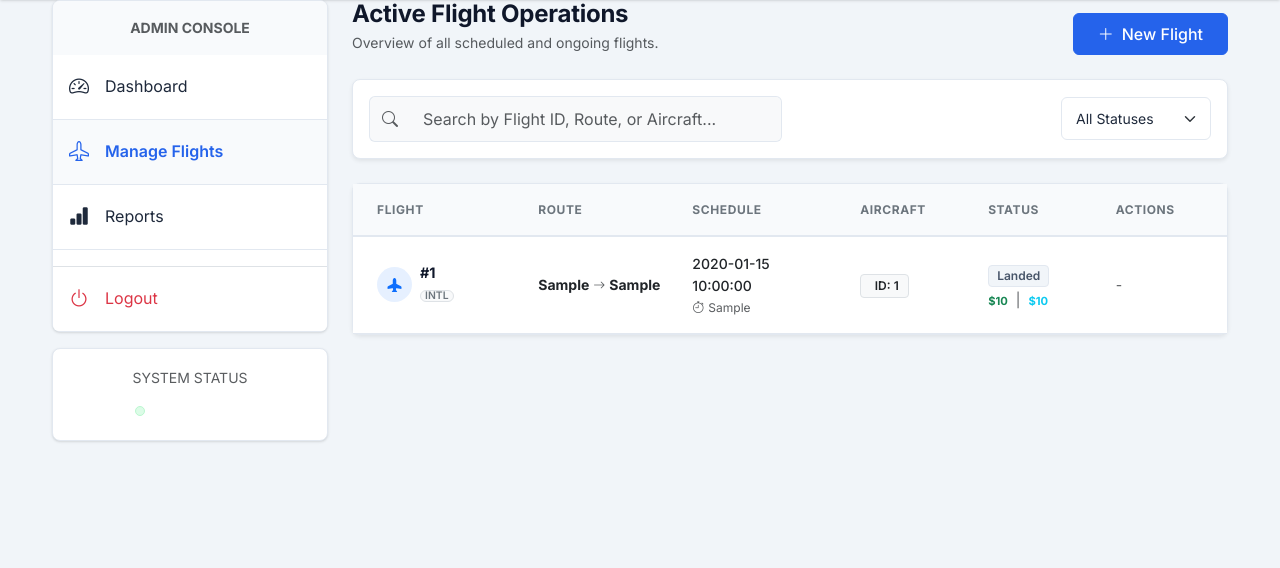
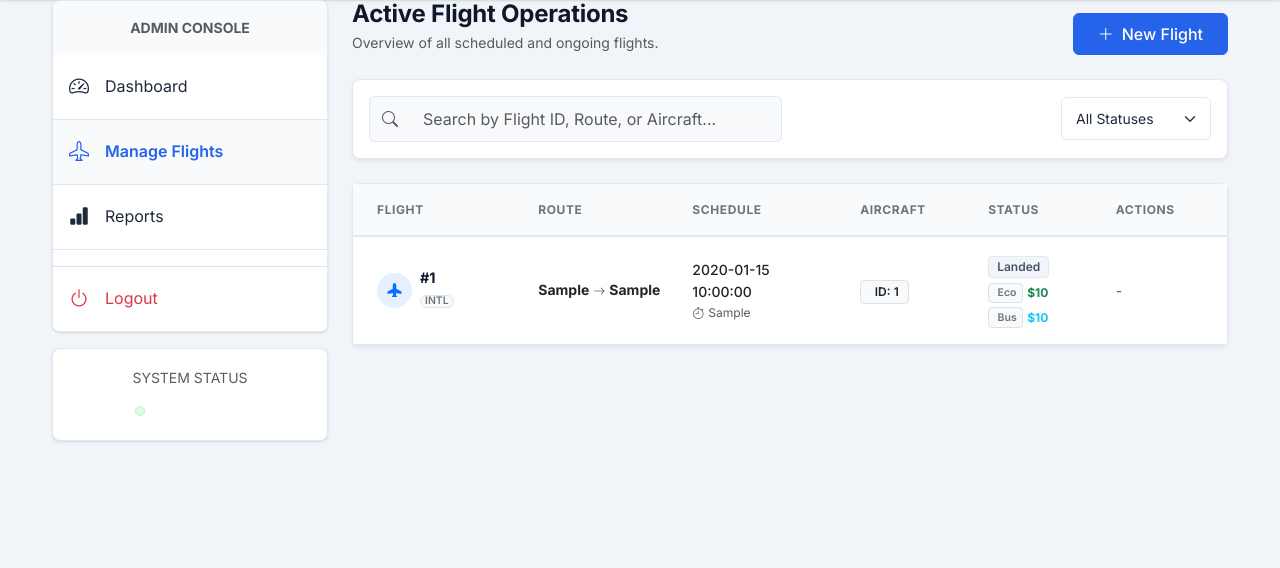
Before and after one commit to RoySabag/flytau, a Flask app: page /admin/flights in a window 1280 px wide. Shown: the part 77-645 px from the top of the page. Run offline with Flask 3, Linux system fonts and the light colour scheme; tables that the repository leaves empty or names only in its code hold one stand-in row (values such as "Sample post").

Commit message:
Implement flight management enhancements and validation rules: Seat config validation, UI price display, cancellation warnings, and docs update.

```diff
--- a/app/models/daos/flight_dao.py
+++ b/app/models/daos/flight_dao.py
@@ -244,9 +244,12 @@ class FlightDAO:
             time_diff = dep_time - datetime.now()
             hours_diff = time_diff.total_seconds() / 3600
 
-            if hours_diff < 72:
-                conn.rollback()
-                return {"status": "error", "message": "Cannot cancel flight less than 72 hours before departure."}
+            # Warn if cancelling very close to departure
+            status_code = "success"
+            msg_prefix = ""
+            if hours_diff < 24:
+                status_code = "warning"
+                msg_prefix = f"Warning: Flight cancelled less than {round(hours_diff, 1)}h before departure. "
 
             # 3. Cancel Flight
             cursor.execute("UPDATE flights SET flight_status = 'Cancelled' WHERE flight_id = %s", (flight_id,))
@@ -263,7 +266,7 @@ class FlightDAO:
                 """, (flight_id,))
 
             conn.commit()
-            return {"status": "success", "message": f"Flight cancelled. {len(active_orders)} orders refunded."}
+            return {"status": status_code, "message": f"{msg_prefix}Flight cancelled. {len(active_orders)} orders refunded."}
 
         except Exception as e:
             conn.rollback()
--- a/app/models/daos/order_dao.py
+++ b/app/models/daos/order_dao.py
@@ -196,10 +196,7 @@ class OrderDAO:
 
         # 3. Validate Time Window
         if hours_diff < 36:
-             return {
-                 "status": "error",
-                 "message": f"Cancellation rejected. Flight departs in {round(hours_diff, 1)} hours (Minimum 36h notice required)."
-             }
+             raise ValueError(f"Cancellation rejected. Flight departs in {round(hours_diff, 1)} hours (Minimum 36h notice required).")
 
         # 4. Calculate Financials (5% Penalty)
         fine = total_price * 0.05
--- a/app/routes/admin_routes.py
+++ b/app/routes/admin_routes.py
@@ -89,6 +89,9 @@ def create_flight_step2():
         wizard_data['departure_time'],
         route_info['flight_duration']
     )
+
+    if not available_aircrafts:
+        flash("Warning: No suitable aircraft found for this route/schedule!", "warning")
 
     return render_template('admin/wizard/step2_aircraft.html',
                            aircrafts=available_aircrafts,
@@ -218,6 +221,8 @@ def cancel_flight(flight_id):
 
     if result['status'] == 'success':
         flash(result['message'], "success")
+    elif result['status'] == 'warning':
+        flash(result['message'], "warning")
     else:
         flash(f"Error: {result['message']}", "danger")
 
--- a/app/services/booking_service.py
+++ b/app/services/booking_service.py
@@ -88,7 +88,10 @@ class BookingService:
 
     def cancel_booking(self, order_code):
         """Cancels an existing order (delegates to OrderDAO)."""
-        return self.order_dao.cancel_order(order_code)
+        try:
+            return self.order_dao.cancel_order(order_code)
+        except ValueError as e:
+            return {"status": "error", "message": str(e)}
 
     def get_customer_history(self, email, status_filter=None):
         """Retrieves order history for a logged-in customer."""
--- a/app/services/flight_service.py
+++ b/app/services/flight_service.py
@@ -109,6 +109,14 @@ class FlightService:
     # --- Fleet Management ---
     def register_new_aircraft(self, manufacturer, size, economy_seats, business_seats, purchase_date=None):
         """Creates a new aircraft and seeds its seat configuration configuration."""
+
+        # Validation: Business Class Rules
+        if size == 'Big' and business_seats == 0:
+            return {"status": "error", "message": "Big aircraft must have Business Class seats."}
+
+        if size == 'Small' and business_seats > 0:
+            return {"status": "error", "message": "Small aircraft cannot have Business Class seats."}
+
         # 1. Add Aircraft
         aircraft_id = self.aircraft_service.register_new_aircraft(manufacturer, size, purchase_date)
         if not aircraft_id:
--- a/templates/admin/flights.html
+++ b/templates/admin/flights.html
@@ -133,11 +133,18 @@
                             {% endif %}
 
                             <div class="mt-1 small" style="line-height:1.1;">
-                                <span class="text-success fw-bold" style="font-size: 0.7rem;">${{ flight.economy_price
-                                    }}</span>
-                                <span class="text-muted mx-1">|</span>
-                                <span class="text-info fw-bold" style="font-size: 0.7rem;">${{ flight.business_price
-                                    }}</span>
+                                <div class="d-flex align-items-center mb-1">
+                                    <span class="badge bg-light text-secondary border me-1"
+                                        style="width: 35px;">Eco</span>
+                                    <span class="text-success fw-bold" style="font-size: 0.75rem;">${{
+                                        flight.economy_price }}</span>
+                                </div>
+                                <div class="d-flex align-items-center">
+                                    <span class="badge bg-light text-secondary border me-1"
+                                        style="width: 35px;">Bus</span>
+                                    <span class="text-info fw-bold" style="font-size: 0.75rem;">${{
+                                        flight.business_price }}</span>
+                                </div>
                             </div>
                         </td>
                         <td>
```
Also changed, not shown: templates/admin/add_aircraft.html (+28 -0 lines), README.md (added).
